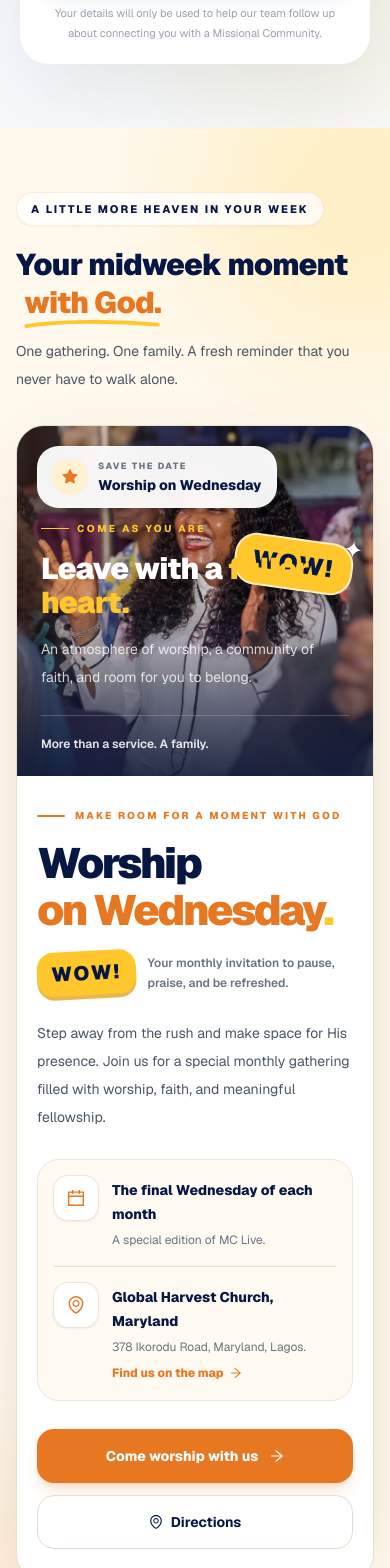
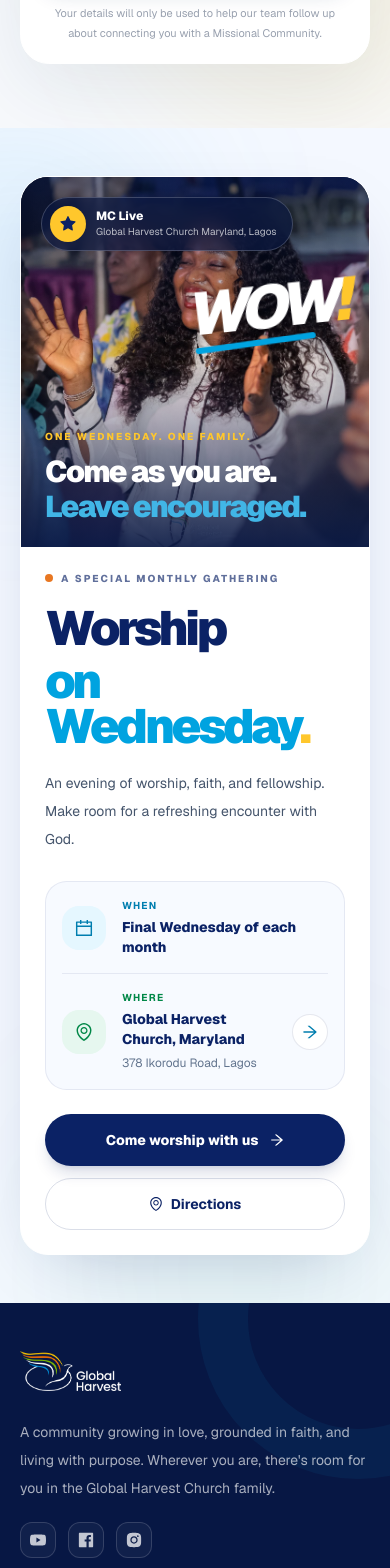
Before and after one commit to oduyemi/gharvestlagos, a Next.js app: page /mc-live in a window 390 px wide. Shown: the part 6840-8408 px from the top of the page. Built offline with nearby package versions, Linux system fonts and the light colour scheme.

Commit message:
Updated WOW

```diff
--- a/components/mclive/CTA.tsx
+++ b/components/mclive/CTA.tsx
@@ -1,4 +1,3 @@
-
 "use client";
 
 import Image from "next/image";
@@ -18,235 +17,169 @@ export const MCLiveWOWCTA = () => {
   const reduceMotion = useReducedMotion();
 
   return (
-    <section className="relative isolate overflow-hidden bg-[#fff9ed] py-16 sm:py-20 lg:py-24">
-      {/* Soft, warm background details */}
+    <section
+      aria-labelledby="mc-live-heading"
+      className="relative isolate overflow-hidden bg-[#F4F8FF] py-12 sm:py-16 lg:py-20"
+    >
       <div
         aria-hidden="true"
-        className="pointer-events-none absolute -right-32 -top-24 -z-10 h-80 w-80 rounded-full bg-brand-gold/20 blur-3xl sm:h-[26rem] sm:w-[26rem]"
+        className="pointer-events-none absolute -left-32 top-0 -z-10 h-72 w-72 rounded-full bg-[#41B6E6]/15 blur-[90px]"
       />
       <div
         aria-hidden="true"
-        className="pointer-events-none absolute -bottom-32 -left-24 -z-10 h-80 w-80 rounded-full bg-brand-orange/10 blur-3xl"
+        className="pointer-events-none absolute -bottom-32 right-0 -z-10 h-80 w-80 rounded-full bg-[#00A859]/[0.07] blur-[100px]"
       />
 
-      <div className="gh-container relative px-4 sm:px-6 lg:px-8">
+      <div className="section-container">
         <motion.div
-          initial={{ opacity: 0, y: reduceMotion ? 0 : 20 }}
+          initial={{ opacity: 0, y: reduceMotion ? 0 : 18 }}
           whileInView={{ opacity: 1, y: 0 }}
-          viewport={{ once: true, amount: 0.12 }}
+          viewport={{ once: true, amount: 0.1 }}
           transition={{
-            duration: reduceMotion ? 0 : 0.65,
+            duration: reduceMotion ? 0 : 0.55,
             ease: [0.22, 1, 0.36, 1],
           }}
-          className="mx-auto max-w-7xl"
+          className="mx-auto max-w-[1240px]"
         >
-          {/* Section introduction */}
-          <div className="mb-8 flex flex-col gap-4 sm:mb-10 sm:flex-row sm:items-end sm:justify-between">
-            <div className="max-w-2xl">
-              <div className="inline-flex items-center gap-2 rounded-full border border-brand-orange/15 bg-white/75 px-3.5 py-2 shadow-sm shadow-orange-950/[0.03]">
-                <span className="text-[11px] font-extrabold uppercase tracking-[0.18em] text-brand-blue-dark">
-                  A little more heaven in your week
+          <div className="grid overflow-hidden rounded-[1.75rem] border border-white bg-white shadow-[0_24px_70px_-32px_rgba(11,34,101,0.28)] lg:grid-cols-[0.95fr_1.05fr] lg:rounded-[2rem]">
+            {/* Worship image */}
+            <div className="group relative min-h-[370px] overflow-hidden bg-[#071744] sm:min-h-[440px] lg:min-h-[570px]">
+              <Image
+                src="/images/mclive/wow.jpg"
+                alt="Worshippers worshipping together at Global Harvest Church"
+                fill
+                sizes="(max-width: 1023px) 100vw, 48vw"
+                className="object-cover object-center transition-transform duration-700 group-hover:scale-[1.035] motion-reduce:transition-none"
+              />
+
+              <div className="absolute inset-0 bg-gradient-to-b from-[#071744]/55 via-transparent to-[#071744]/90" />
+
+              {/* Compact event badge */}
+              <div className="absolute left-5 top-5 flex items-center gap-2.5 rounded-full border border-white/20 bg-[#071744]/60 py-2 pl-2 pr-4 backdrop-blur-md sm:left-7 sm:top-7">
+                <span className="flex h-9 w-9 items-center justify-center rounded-full bg-[#FFC72C] text-[#0B2265]">
+                  <StarFilled />
+                </span>
+                <span>
+                  <span className="block text-xs font-extrabold text-white">
+                    MC Live
+                  </span>
+                  <span className="block text-[10px] text-white/70">
+                    Global Harvest Church Maryland, Lagos
+                  </span>
                 </span>
               </div>
 
-              <h2 className="mt-5 text-3xl font-black leading-tight tracking-tight text-brand-blue-dark sm:text-4xl lg:text-5xl">
-                Your midweek moment
-                <span className="relative ml-2 inline-block text-brand-orange">
-                  with God.
-                  <svg
+              {/* WOW graphic */}
+              <div
                 aria-hidden="true"
-                    viewBox="0 0 180 12"
-                    className="absolute -bottom-2 left-0 w-full text-brand-gold"
-                    fill="none"
+                className="absolute right-6 top-[27%] -rotate-6 sm:right-9"
               >
-                    <path
-                      d="M3 8C45 1 115 1 176 6"
-                      stroke="currentColor"
-                      strokeWidth="5"
-                      strokeLinecap="round"
-                    />
-                  </svg>
+                <span className="block text-6xl font-black italic tracking-[-0.09em] text-white drop-shadow-lg sm:text-8xl">
+                  WOW<span className="text-[#FFC72C]">!</span>
                 </span>
-              </h2>
+                <div className="ml-2 mt-0.5 h-1.5 w-3/4 -rotate-2 rounded-full bg-[#00A3E0]" />
               </div>
 
-            <p className="max-w-sm text-sm leading-7 text-gray-600 sm:text-base">
-              One gathering. One family. A fresh reminder that you never have
-              to walk alone.
+              {/* Image caption */}
+              <div className="absolute inset-x-0 bottom-0 p-6 sm:p-8 lg:p-9">
+                <p className="text-[10px] font-extrabold uppercase tracking-[0.2em] text-[#FFC72C] sm:text-xs">
+                  One Wednesday. One family.
+                </p>
+                <h3 className="mt-3 max-w-md text-3xl font-black leading-[1.05] tracking-[-0.055em] text-white sm:text-4xl lg:text-[2.8rem]">
+                  Come as you are.
+                  <span className="mt-1 block text-[#41B6E6]">
+                    Leave encouraged.
+                  </span>
+                </h3>
+              </div>
+            </div>
+
+            {/* Event information */}
+            <div className="flex flex-col justify-center p-6 sm:p-9 lg:p-10 xl:p-12">
+              <div className="flex items-center gap-2">
+                <span className="h-2 w-2 rounded-full bg-[#E87722]" />
+                <p className="text-[10px] font-extrabold uppercase tracking-[0.2em] text-[#0B2265]/65 sm:text-xs">
+                  A special monthly gathering
                 </p>
               </div>
 
-          {/* Main event card */}
-          <div className="overflow-hidden rounded-[1.75rem] border border-[#eadfcb] bg-white shadow-[0_24px_80px_-32px_rgba(67,43,15,0.25)] sm:rounded-[2.25rem]">
-            <div className="grid lg:grid-cols-[1.02fr_0.98fr]">
-              {/* Image panel */}
-              <div className="group relative min-h-[350px] overflow-hidden sm:min-h-[440px] lg:min-h-[600px]">
-                <Image
-                  src="/images/mclive/wow.jpg"
-                  alt="Worship on Wednesday at Global Harvest Church"
-                  fill
-                  priority={false}
-                  sizes="(max-width: 1023px) 100vw, 51vw"
-                  className="object-cover object-center transition-transform duration-1000 ease-out group-hover:scale-[1.045]"
-                />
+              <h2
+                id="mc-live-heading"
+                className="mt-5 text-5xl font-black leading-[0.94] tracking-[-0.07em] text-[#0B2265] sm:text-6xl xl:text-[4.5rem]"
+              >
+                Worship
+                <span className="mt-2 block text-[#00A3E0]">
+                  on Wednesday<span className="text-[#FFC72C]">.</span>
+                </span>
+              </h2>
 
-                {/* Cinematic overlay */}
-                <div className="absolute inset-0 bg-gradient-to-t from-[#101a39]/90 via-[#101a39]/15 to-[#101a39]/10" />
-                <div className="absolute inset-0 bg-gradient-to-br from-brand-orange/15 via-transparent to-transparent" />
-
-                {/* Floating event label */}
-                <div className="absolute left-5 top-5 sm:left-7 sm:top-7">
-                  <div className="inline-flex items-center gap-2.5 rounded-2xl border border-white/50 bg-white/95 px-3.5 py-3 shadow-xl shadow-black/10 backdrop-blur-md sm:px-4">
-                    <span className="flex h-9 w-9 items-center justify-center rounded-xl bg-[#fff1d1] text-brand-orange">
-                      <StarFilled />
-                    </span>
-                    <span>
-                      <span className="block text-[9px] font-extrabold uppercase tracking-[0.18em] text-gray-500">
-                        Save the date
-                      </span>
-                      <span className="mt-0.5 block text-sm font-extrabold text-brand-blue-dark">
-                        Worship on Wednesday
-                      </span>
-                    </span>
-                  </div>
-                </div>
-
-                {/* Decorative WOW lettering */}
-                <div
-                  aria-hidden="true"
-                  className="absolute right-5 top-28 rotate-[8deg] sm:right-8 sm:top-32"
-                >
-                  <span className="block rounded-2xl border-2 border-white/70 bg-brand-gold px-4 py-2 text-2xl font-black tracking-widest text-brand-blue-dark shadow-lg sm:text-3xl">
-                    WOW!
-                  </span>
-                  <span className="absolute -right-2 -top-3 text-2xl text-white">
-                    ✦
-                  </span>
-                </div>
-
-                {/* Image caption */}
-                <div className="absolute inset-x-0 bottom-0 p-6 sm:p-9 lg:p-10">
-                  <p className="flex items-center gap-2 text-[10px] font-extrabold uppercase tracking-[0.24em] text-brand-gold sm:text-xs">
-                    <span className="h-px w-7 bg-brand-gold" />
-                    Come as you are
+              <p className="mt-5 max-w-md text-sm leading-7 text-slate-600 sm:text-base">
+                An evening of worship, faith, and fellowship. Make room for a
+                refreshing encounter with God.
               </p>
 
-                  <p className="mt-4 max-w-lg text-3xl font-black leading-[1.12] tracking-tight text-white sm:text-4xl lg:text-[2.8rem]">
-                    Leave with a
-                    <span className="text-brand-gold"> fuller heart.</span>
+              {/* Compact event details */}
+              <div className="mt-7 divide-y divide-[#0B2265]/[0.08] rounded-2xl border border-[#0B2265]/[0.08] bg-[#F7FAFF] px-4 sm:px-5">
+                <div className="flex items-center gap-4 py-4">
+                  <span className="flex h-11 w-11 shrink-0 items-center justify-center rounded-xl bg-[#E5F7FF] text-lg text-[#007EAF]">
+                    <CalendarOutlined />
+                  </span>
+                  <div className="min-w-0">
+                    <p className="text-[10px] font-bold uppercase tracking-[0.12em] text-[#007EAF]">
+                      When
                     </p>
-
-                  <p className="mt-4 max-w-md text-sm leading-7 text-white/80 sm:text-base">
-                    An atmosphere of worship, a community of faith, and room
-                    for you to belong.
-                  </p>
-
-                  <div className="mt-6 flex items-center gap-3 border-t border-white/20 pt-5">
-                    <span className="text-xs font-semibold text-white/90 sm:text-sm">
-                      More than a service. A family.
-                    </span>
-                  </div>
-                </div>
-              </div>
-
-              {/* Content panel */}
-              <div className="flex flex-col justify-center px-5 py-8 sm:px-9 sm:py-10 lg:px-10 lg:py-12 xl:px-12">
-                <div className="flex items-center gap-2.5">
-                  <span className="h-0.5 w-7 rounded-full bg-brand-orange" />
-                  <span className="text-[10px] font-extrabold uppercase tracking-[0.22em] text-brand-orange sm:text-xs">
-                    Make room for a moment with God
-                  </span>
-                </div>
-
-                <h3 className="mt-5 text-[2.65rem] font-black leading-[0.96] tracking-[-0.055em] text-brand-blue-dark sm:text-5xl xl:text-[3.5rem]">
-                  Worship
-                  <span className="mt-1.5 block text-brand-orange">
-                    on Wednesday<span className="text-brand-gold">.</span>
-                  </span>
-                </h3>
-
-                {/* Playful event identity */}
-                <div className="mt-5 flex items-center gap-3">
-                  <span className="-rotate-3 rounded-xl bg-brand-gold px-3.5 py-2 text-xl font-black tracking-[0.12em] text-brand-blue-dark shadow-[0_4px_0_#e7b94d] sm:text-2xl">
-                    WOW!
-                  </span>
-                  <p className="max-w-[190px] text-xs font-semibold leading-5 text-gray-500 sm:text-sm sm:leading-6">
-                    Your monthly invitation to pause, praise, and be refreshed.
-                  </p>
-                </div>
-
-                <p className="mt-6 text-sm leading-7 text-gray-600 sm:text-base sm:leading-8">
-                  Step away from the rush and make space for His presence. Join
-                  us for a special monthly gathering filled with worship,
-                  faith, and meaningful fellowship.
-                </p>
-
-                {/* Event information */}
-                <div className="mt-7 space-y-4 rounded-2xl border border-[#f0e5d3] bg-[#fffaf1] p-4 sm:p-5">
-                  <div className="flex items-start gap-3.5">
-                    <div className="flex h-11 w-11 shrink-0 items-center justify-center rounded-[14px] bg-white text-lg text-brand-orange shadow-sm ring-1 ring-[#efe4d1]">
-                      <CalendarOutlined />
-                    </div>
-
-                    <div className="min-w-0 pt-0.5">
-                      <p className="text-sm font-extrabold leading-6 text-brand-blue-dark">
-                        The final Wednesday of each month
-                      </p>
-                      <p className="mt-1 text-xs leading-5 text-gray-500 sm:text-sm">
-                        A special edition of MC Live.
+                    <p className="mt-1 text-sm font-extrabold leading-5 text-[#0B2265]">
+                      Final Wednesday of each month
                     </p>
                   </div>
                 </div>
 
-                  <div className="h-px bg-[#eadfcb]" />
-
-                  <div className="flex items-start gap-3.5">
-                    <div className="flex h-11 w-11 shrink-0 items-center justify-center rounded-[14px] bg-white text-lg text-brand-orange shadow-sm ring-1 ring-[#efe4d1]">
+                <div className="flex items-center gap-4 py-4">
+                  <span className="flex h-11 w-11 shrink-0 items-center justify-center rounded-xl bg-[#E6F7EF] text-lg text-[#008747]">
                     <EnvironmentOutlined />
-                    </div>
-
-                    <div className="min-w-0 flex-1 pt-0.5">
-                      <p className="text-sm font-extrabold leading-6 text-brand-blue-dark">
+                  </span>
+                  <div className="min-w-0 flex-1">
+                    <p className="text-[10px] font-bold uppercase tracking-[0.12em] text-[#008747]">
+                      Where
+                    </p>
+                    <p className="mt-1 text-sm font-extrabold leading-5 text-[#0B2265]">
                       Global Harvest Church, Maryland
                     </p>
-                      <p className="mt-1 text-xs leading-5 text-gray-500 sm:text-sm">
-                        378 Ikorodu Road, Maryland, Lagos.
+                    <p className="mt-1 text-xs leading-5 text-slate-500">
+                      378 Ikorodu Road, Lagos
                     </p>
-
+                  </div>
                   <a
                     href={GOOGLE_MAPS_URL}
                     target="_blank"
                     rel="noopener noreferrer"
-                        className="mt-2 inline-flex items-center gap-1.5 text-xs font-extrabold text-brand-orange transition-colors hover:text-brand-blue-dark focus-visible:outline-none focus-visible:ring-2 focus-visible:ring-brand-cyan focus-visible:ring-offset-2"
+                    aria-label="Get directions to Global Harvest Church"
+                    className="flex h-9 w-9 shrink-0 items-center justify-center rounded-full border border-[#0B2265]/10 bg-white text-[#007EAF] transition-colors hover:border-[#00A3E0]/40 hover:bg-[#E5F7FF] focus-visible:outline-none focus-visible:ring-2 focus-visible:ring-[#00A3E0]"
                   >
-                        Find us on the map
                     <ArrowRightOutlined />
                   </a>
                 </div>
               </div>
-                </div>
 
-                {/* Call to action */}
-                <div className="mt-7 grid gap-3 sm:grid-cols-[1fr_auto]">
+              {/* CTA */}
+              <div className="mt-6 flex flex-col gap-3 sm:flex-row">
                 <Link
-                    href="/mc-live"
-                    className="group inline-flex min-h-[54px] items-center justify-center gap-3 rounded-xl bg-brand-orange px-5 py-4 text-sm font-extrabold text-white shadow-lg shadow-brand-orange/20 transition duration-300 hover:-translate-y-0.5 hover:bg-brand-blue-dark hover:shadow-xl focus-visible:outline-none focus-visible:ring-4 focus-visible:ring-brand-orange/25"
+                  href="#join-mc-live"
+                  className="group inline-flex min-h-[52px] flex-1 items-center justify-center gap-3 rounded-full bg-[#0B2265] px-5 py-3.5 text-sm font-extrabold text-white shadow-lg shadow-[#0B2265]/15 transition-colors hover:bg-[#007EAF] focus-visible:outline-none focus-visible:ring-4 focus-visible:ring-[#00A3E0]/25"
                 >
                   Come worship with us
-                    <ArrowRightOutlined className="transition-transform duration-300 group-hover:translate-x-1" />
+                  <ArrowRightOutlined className="transition-transform group-hover:translate-x-1 motion-reduce:transition-none" />
                 </Link>
 
                 <a
                   href={GOOGLE_MAPS_URL}
                   target="_blank"
                   rel="noopener noreferrer"
-                    aria-label="Get directions to Global Harvest Church, Maryland"
-                    className="inline-flex min-h-[54px] items-center justify-center gap-2 rounded-xl border border-[#e8ddca] bg-white px-5 py-4 text-sm font-bold text-brand-blue-dark transition duration-300 hover:border-brand-cyan hover:bg-[#f1fbfc] focus-visible:outline-none focus-visible:ring-4 focus-visible:ring-brand-cyan/20"
+                  className="inline-flex min-h-[52px] items-center justify-center gap-2 rounded-full border border-[#0B2265]/15 px-5 py-3.5 text-sm font-bold text-[#0B2265] transition-colors hover:border-[#00A3E0]/40 hover:bg-[#E5F7FF] focus-visible:outline-none focus-visible:ring-4 focus-visible:ring-[#00A3E0]/20"
                 >
                   <EnvironmentOutlined />
                   Directions
                 </a>
-                </div>
               </div>
             </div>
           </div>
```
Lines whose indentation alone changed are shown as unchanged.
